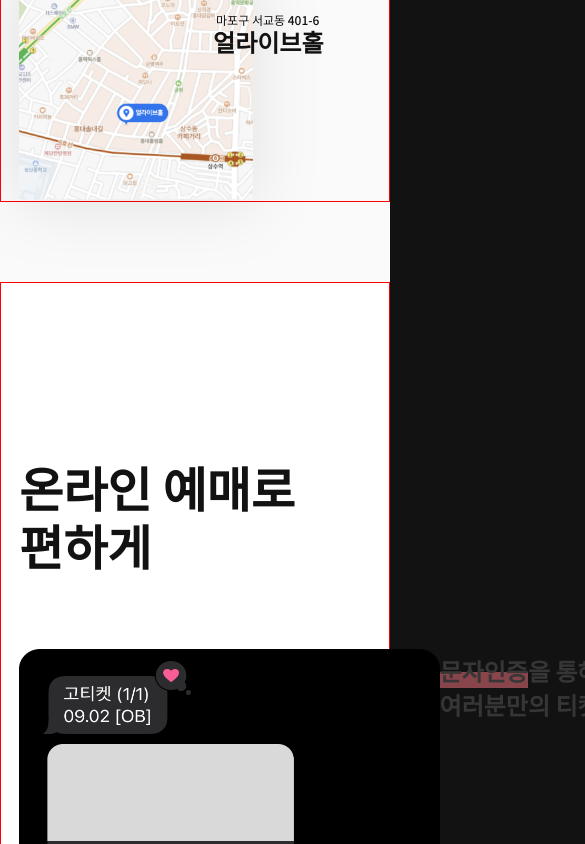
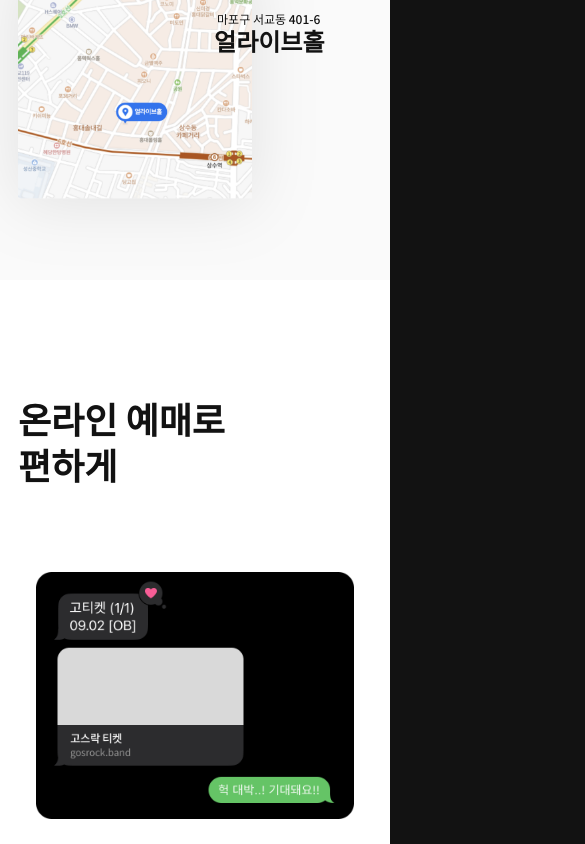
Before and after one commit to Gosrock/Ticket-Front-22nd, a React (Create React App) app: page / in a window 390 px wide. Shown: the part 1156-2000 px from the top of the page, 585 px wide, since content can reach past the window. Built offline with nearby package versions, Linux system fonts and the light colour scheme; no server answers.

Commit message:
feat : content section 마무리, 반응형

```diff
--- a/src/components/auth/RequireAuth.tsx
+++ b/src/components/auth/RequireAuth.tsx
@@ -1,4 +1,3 @@
-import { userInfo } from 'os';
 import { useEffect } from 'react';
 import { Navigate, Outlet, useLocation } from 'react-router-dom';
 import { useRecoilValue, useSetRecoilState } from 'recoil';
@@ -8,7 +7,6 @@ import { useCookies } from 'react-cookie';
 
 const RequireAuth = () => {
   const { pathname } = useLocation();
-  const { registerToken } = useRecoilValue(authState);
   const setRedirectUri = useSetRecoilState(redirectState);
 
   const accessCookie = useCookies(['accessToken'])[0];
--- a/src/components/landing/ContentSection.tsx
+++ b/src/components/landing/ContentSection.tsx
@@ -1,4 +1,5 @@
-import styled from 'styled-components';
+import { useNavigate } from 'react-router-dom';
+import styled, { css } from 'styled-components';
 import enjoy from '../../assets/landing/enjoy.png';
 import message from '../../assets/landing/message.png';
 import talk from '../../assets/landing/talk.png';
@@ -6,68 +7,117 @@ import twodays from '../../assets/landing/twodays.png';
 import MarginContainer from './MarginContainer';
 
 const ContentSection = ({ isPC }: { isPC: boolean }) => {
+  const navigate = useNavigate();
   return (
-    <Wrapper>
     <MarginContainer>
-        <AdtitleL>
+      <Wrapper isPC={isPC}>
+        <div>
+          <Title>
             <h2>온라인 예매로</h2>
             <h2>편하게</h2>
-        </AdtitleL>
-        <Adcard>
+          </Title>
+          <Card top={true} isPC={isPC}>
             <img src={message} />
+            <div>
               <p>
                 <span>문자인증</span>을 통해 더 쉽고 빠르게
               </p>
               <p>여러분만의 티켓을 발급하세요!</p>
-        </Adcard>
-        <Adcard>
+            </div>
+          </Card>
+          <Card top={true} isPC={isPC}>
             <img src={twodays} />
+            <div>
               <p>전례없는 이틀간의 공연,</p>
               <p>
                 양일권으로 구매한다면 <span>할인</span>이에요!
               </p>
-        </Adcard>
-        <AdtitleR>
+            </div>
+          </Card>
+        </div>
+        <div>
+          <Title>
             <h2>공연장에서만</h2>
             <h2>느낄 수 있는 즐거움</h2>
-        </AdtitleR>
-        <Adcard>
+          </Title>
+          <Card top={false} isPC={isPC}>
+            <div className="sub">
+              <img src={enjoy} />
+            </div>
+            <div>
               <p>고스락과 함께 나눠요! </p>
               <p>게임, 야광팔찌, 또 어떤게 있을까요</p>
-          <img src={enjoy} />
-        </Adcard>
-        <Adcard>
+            </div>
+          </Card>
+          <Card top={false} isPC={isPC}>
+            <img src={talk} />
+            <div>
               <p>두구두구두구!</p>
               <p>여러분의 응원을 남겨주세요</p>
-          <img src={talk} />
-        </Adcard>
+              <button
+                onClick={() => {
+                  navigate('mypage/talk');
+                }}
+              >
+                응원톡 바로가기
+              </button>
+            </div>
+          </Card>
+        </div>
+      </Wrapper>
     </MarginContainer>
-    </Wrapper>
   );
 };
 
 export default ContentSection;
 
-const Wrapper = styled.div`
-  max-width: 840px;
-  height: auto;
-  margin: auto;
-  & > h2 {
-    ${({ theme }) => theme.typo.landing.title_48_B}
+const Wrapper = styled.div<{ isPC: boolean }>`
+  padding: ${({ isPC }) => (isPC ? '180px' : '120px')} 0;
+  h2 {
+    ${({ theme, isPC }) =>
+      isPC ? theme.typo.landing.title_48_B : theme.typo.landing.text_36_B}
+  }
+  & > div {
+    display: flex;
+    flex-direction: column;
+    &:first-child {
+      align-items: start;
+    }
+    &:last-child {
+      align-items: ${({ isPC }) => (isPC ? 'end' : 'start')};
+      margin-top: ${({ isPC }) => (isPC ? '180px' : '120px')};
+    }
   }
 `;
-const Adcard = styled.div`
+const Card = styled.div<{ top: boolean; isPC: boolean }>`
   display: flex;
-  flex-wrap: wrap;
+  margin-top: 80px;
+  width: 100%;
+  ${({ isPC, top }) =>
+    isPC
+      ? !top &&
+        css`
+          flex-direction: row-reverse;
+          justify-content: space-between;
+        `
+      : css`
           flex-direction: column;
-  width: 750px;
-  height: 310px;
-  margin: 40px auto;
+        `}
+
+  & > div {
+    position: relative;
     & > p {
       ${({ theme }) => theme.typo.title_24_B}
       color: ${({ theme }) => theme.palette.mono.black_36};
-    margin-top: 10px;
-    height: auto;
+      ${({ isPC, top }) =>
+        isPC
+          ? top &&
+            css`
+              margin-left: 40px;
+            `
+          : css`
+              margin-left: 18px;
+            `}
       & > span {
         background: linear-gradient(
           180deg,
@@ -77,31 +127,64 @@ const Adcard = styled.div`
           rgba(255, 119, 133, 0.5) 100%
         );
       }
+
+      &:first-child {
+        margin-top: 30px;
       }
+      &:last-child {
+        margin-top: 10px;
+      }
+    }
+
+    button {
+      padding: 12px 18px;
+      background-color: ${({ theme }) => theme.palette.mono.black_12};
+      border-radius: 24px;
+      display: flex;
+      align-items: center;
+      justify-content: center;
+      color: ${({ theme }) => theme.palette.mono.white};
+      ${({ isPC, theme }) =>
+        isPC ? theme.typo.text_14_M : theme.typo.text_12_M}
+      margin-top: 30px;
+      margin-left: ${({ isPC }) => !isPC && '18px'};
+      &:active {
+        background-color: ${({ theme }) => theme.palette.mono.black_26};
+      }
+    }
+  }
+  img {
+    ${({ isPC }) =>
+      isPC
+        ? css`
+            width: 400px;
+          `
+        : css`
+            box-sizing: border-box;
+            margin: 0 18px;
+          `}
+  }
+  .sub {
     & > img {
-    height: 100%;
-    width: auto;
+      width: ${({ isPC }) => (isPC ? '400px' : `calc(100% - 36px)`)};
+    }
+  }
+  .sub::after {
+    content: '고스락 - 깔루아 연합공연 (2019.06)';
+    ${({ theme }) => theme.typo.tag_10_B}
+    font-weight: 400;
+    position: absolute;
+    color: ${({ theme }) => theme.palette.mono.font_sub};
+    right: 20px;
+    bottom: -18px;
   }
 `;
-const AdtitleL = styled.div`
+
+const Title = styled.div`
   ${({ theme }) => theme.typo.landing.title_48_B}
   color: ${({ theme }) => theme.palette.mono.black_12};
-  margin-top: 180px;
-  margin-bottom: 80px;
-  margin-right: auto;
   width: 276;
   & > h2 {
     margin-bottom: 10px;
   }
 `;
-const AdtitleR = styled.div`
-  ${({ theme }) => theme.typo.landing.title_48_B}
-  color: ${({ theme }) => theme.palette.mono.black_12};
-  margin-top: 180px;
-  margin-bottom: 80px;
-  margin-left: auto;
-  width: 386px;
-  & > h2 {
-    margin-bottom: 10px;
-  }
-`;
--- a/src/components/landing/MarginContainer.tsx
+++ b/src/components/landing/MarginContainer.tsx
@@ -15,6 +15,6 @@ const Wrapper = styled.div`
   padding: 0px 18px;
   box-sizing: border-box;
   max-width: 836px;
-  border: 1px solid red;
+  /* border: 1px solid red; */
   margin: 0 auto;
 `;
--- a/src/components/landing/teams/TeamData.tsx
+++ b/src/components/landing/teams/TeamData.tsx
@@ -375,7 +375,7 @@ export const OBData: Array<ITeamData> = [
   {
     date: 'OB',
     order: 6,
-    teamName: '서도철팀',
+    teamName: '서도철',
     members: [
       {
         parts: 'V',
--- a/src/components/landing/teams/Teams.tsx
+++ b/src/components/landing/teams/Teams.tsx
@@ -7,6 +7,7 @@ import 'swiper/css';
 import 'swiper/css/pagination';
 import { ITeamData, OBData, YBData } from './TeamData';
 import Team from './Team';
+import MarginContainer from '../MarginContainer';
 
 interface ITeams {
   isPC: boolean;
@@ -67,6 +68,7 @@ const Teams = ({ isPC, type }: ITeams) => {
       )}
       {isPC ? (
         type === 'YB' ? (
+          <MarginContainer>
             <NotSwiper type={type}>
               <div>
                 <Team {...YBData[0]} isPC={isPC} />
@@ -80,7 +82,9 @@ const Teams = ({ isPC, type }: ITeams) => {
                 <Team {...YBData[6]} isPC={isPC} />
               </div>
             </NotSwiper>
+          </MarginContainer>
         ) : (
+          <MarginContainer>
             <NotSwiper type={type}>
               <div>
                 <Team {...OBData[0]} isPC={isPC} />
@@ -93,6 +97,7 @@ const Teams = ({ isPC, type }: ITeams) => {
                 <Team {...OBData[5]} isPC={isPC} />
               </div>
             </NotSwiper>
+          </MarginContainer>
         )
       ) : (
         <Swiper {...swiperParams}>
@@ -196,13 +201,11 @@ const Container = styled.div<{
           box-sizing: border-box;
           max-width: 836px;
         `
-      : css`
-          margin-top: -53px;
-        `}
+      : css``}
 
   & > p {
-    margin-left: 29px;
     margin-bottom: 60px;
+    margin-left: 18px;
     ${({ type }) =>
       type === 'YB'
         ? css`
@@ -229,13 +232,9 @@ const Container = styled.div<{
 const NotSwiper = styled.div<{
   type: 'YB' | 'OB';
 }>`
-  margin: 0 auto 82px auto;
-  box-sizing: border-box;
-  max-width: 836px;
-
   display: flex;
   flex-direction: row;
-
+  margin-bottom: 72px;
   & > div {
     display: flex;
     flex-direction: column;
@@ -246,17 +245,5 @@ const NotSwiper = styled.div<{
 
   & > div:last-child {
     margin: 100px 0 0 36px;
-    & > div {
-      ${({ type }) =>
-        type === 'OB' &&
-        css`
-          :nth-child(1) {
-            margin-bottom: 88px;
-          }
-          :nth-child(2) {
-            margin-bottom: 94px;
-          }
-        `}
-    }
   }
 `;
```
Also changed, not shown: src/components/landing/adtitle.tsx (deleted, +0 -22 lines). Lines whose indentation alone changed are shown as unchanged.
